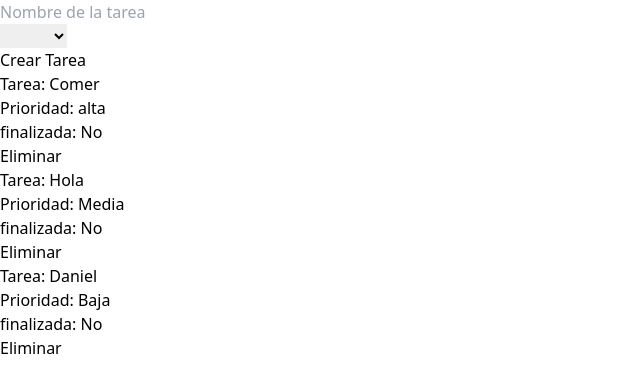
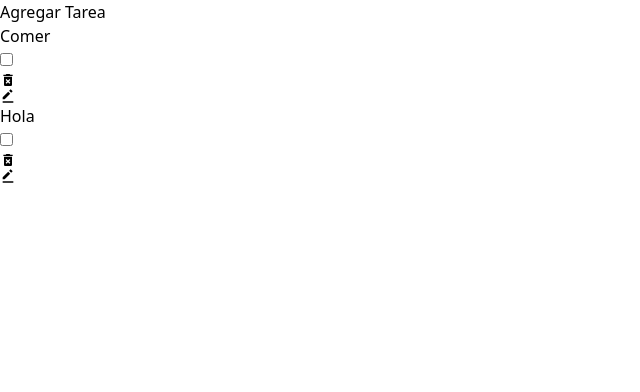
Before and after one commit to Dmedaura/ProyectoCRUD, a React (Vite) app: page / in a window 1280 px wide. Shown: the top 392 px of the page, without its empty margins (0-640 px from the left). Built offline with nearby package versions, Linux system fonts and the light colour scheme; data requests are answered from the project's data file.

Commit message:
Add files via upload

```diff
--- a/db.json
+++ b/db.json
@@ -1,21 +1,15 @@
 {
   "tareas": [
     {
-      "id": "e87c",
+      "id": "2b1e",
       "nombre": "Comer",
-      "prioridad": "alta",
+      "prioridad": "Media",
       "finalizada": false
     },
     {
-      "id": "67b6",
-      "prioridad": "Media",
+      "id": "f75a",
       "nombre": "Hola",
-      "finalizada": false
-    },
-    {
-      "id": "ba8b",
-      "nombre": "Daniel",
-      "prioridad": "Baja",
+      "prioridad": "Alta",
       "finalizada": false
     }
   ]
--- a/package.json
+++ b/package.json
@@ -12,7 +12,8 @@
   "dependencies": {
     "json-server": "^1.0.0-beta.3",
     "react": "^18.3.1",
-    "react-dom": "^18.3.1"
+    "react-dom": "^18.3.1",
+    "react-icons": "^5.4.0"
   },
   "devDependencies": {
     "@eslint/js": "^9.15.0",
--- a/src/App.tsx
+++ b/src/App.tsx
@@ -11,6 +11,7 @@ import TareasForm from "./Components/TareasForm";
 function App() {
   const [tareas, setTareas] = useState<ITareas[]>([]);
   const [nuevaTarea, setNuevaTarea] = useState({ nombre: "", prioridad: "" });
+  const [abrir, setAbrir] = useState<boolean>(false);
 
   const traerTareas = async () => {
     const res = await fetch("http://localhost:3000/tareas");
@@ -20,36 +21,15 @@ function App() {
 
   useEffect(() => {
     traerTareas();
-  }, []);
+  }, [abrir]);
 
   console.log(nuevaTarea);
 
-  // //Crear Tareas
-  // const crearTarea = async () => {
-  //   const nueva: ITareas = {
-  //     nombre: nuevaTarea.nombre,
-  //     prioridad: nuevaTarea.prioridad,
-  //     finalizada: false,
-  //   };
-  //   console.log(nueva);
-  //   try {
-  //     const respuesta = await POST<ITareas>(
-  //       "http://localhost:3000/tareas",
-  //       nueva
-  //     );
-  //     setTareas((prev) => [...prev, respuesta]); // Agrega la nueva tarea al estado
-  //     setNuevaTarea({ nombre: "", prioridad: "" }); // Limpia el formulario
-  //   } catch (error) {
-  //     console.error("Error creando la tarea:", error);
-  //   }
-  // };
-
-  //console.log(tareas)
-
   return (
     <>
-
-      <TareasForm setTareas={setTareas} />
+    <div className="p-2" >
+      <button className="rounded p-2 mb-4  bg-gray-800 text-white" onClick={() => setAbrir(!abrir)}>Agregar Tarea</button>
+      </div>
       <div>
         {tareas.map((tarea) => (
           <Tareas
@@ -62,6 +42,14 @@ function App() {
           />
         ))}
       </div>
+
+      {abrir && (
+        <div className="inset-0 fixed bg-black/10 flex items-center justify-center">
+          <div className="bg-white p-5 ">
+            <TareasForm setTareas={setTareas} setAbrir={setAbrir} metodo="POST"/>
+          </div>
+        </div>
+      )}
     </>
   );
 }
--- a/src/Components/Tareas.tsx
+++ b/src/Components/Tareas.tsx
@@ -1,6 +1,9 @@
-import React, { Dispatch, FC, SetStateAction } from 'react'
+import React, { Dispatch, FC, SetStateAction, useState } from 'react'
 import { ITareas } from '../types/ITareas'
 import { DELETE, PATCH } from '../services/Peticiones';
+import TareasForm from './TareasForm';
+import { BiSolidEditAlt } from "react-icons/bi";
+import { MdDeleteForever } from "react-icons/md";
 
 interface ITareasProps {
   id: number | string | undefined;
@@ -11,6 +14,7 @@ interface ITareasProps {
 }
 
 const Tareas: FC<ITareasProps> = ({ finalizada, nombre, prioridad, setTareas, id }) => {
+  const [abrir, setAbrir] = useState<boolean>(false);
 
   //Cambiar Tarea
   const actualizarTarea = async () => {
@@ -30,19 +34,47 @@ const Tareas: FC<ITareasProps> = ({ finalizada, nombre, prioridad, setTareas, id
     setTareas((tareas) => tareas.filter((tarea) => tarea.id !== id))
   }
 
+  const calcularColor = () => {
+    if (prioridad === "Alta" ) {
+      return "bg-red-600"
+    }
+    if (prioridad === "Media") {
+      return "bg-yellow-300"
+    }
+    if (prioridad === "Baja") {
+      return "bg-green-300"
+    }
+  }
+  const final = () => {
+    if (finalizada === true) {
+      return "line-through"
+    }
+  }
+
   return (
-    <div className="border p-4 mb-3 justify-between items-center flex">
+    <>
+    <div className={`border p-4 mb-3 justify-between items-center  flex ${calcularColor()}`}>
       <div>
-        <h2>Tarea: {nombre}</h2>
-        <h3>Prioridad: {prioridad}</h3>
+        <h2 className={`text-2xl ${final()}` }>{nombre}</h2>
+        {/* <h3>Prioridad: {prioridad}</h3> */}
         <div className='flex'>
-          <button onClick={() => actualizarTarea()}>finalizada: {finalizada ? 'Sí' : 'No'}</button>
+          <input type="checkbox" onClick={() => actualizarTarea()} checked={finalizada}/>
+
         </div>
       </div>
-      <div>
-        <button onClick={() => eliminarTarea(id)}>Eliminar</button>
+      <div className='flex flex-col items-center'>
+        <MdDeleteForever className="text-2xl" onClick={() => eliminarTarea(id)}/>
+        <BiSolidEditAlt onClick={() => setAbrir(!abrir)}/>
       </div>
     </div>
+    {abrir && (
+      <div className="inset-0 fixed bg-black/10 flex items-center justify-center">
+        <div className="bg-white p-5 ">
+          <TareasForm setTareas={setTareas} setAbrir={setAbrir} metodo='PATCH' id={id} nombre={nombre} prioridad={prioridad}/>
+        </div>
+      </div>
+
+    )}</>
   )
 }
 
--- a/src/Components/TareasForm.tsx
+++ b/src/Components/TareasForm.tsx
@@ -1,21 +1,30 @@
 import { ChangeEvent, Dispatch, FC, SetStateAction, useState } from "react";
-import { POST } from "../services/Peticiones";
+import { PATCH, POST } from "../services/Peticiones";
 import { IPersona } from "../types/IPersona";
 import { ITareas } from "../types/ITareas";
 
 interface ITareasForm {
-  id?: string;
+  id?: string | number | undefined;
   nombre?: string;
   prioridad?: string;
   finalizada?: boolean;
-  setTareas?: Dispatch<SetStateAction<ITareas[]>>;
+  setTareas: Dispatch<SetStateAction<ITareas[]>>;
+  metodo: string;
+  setAbrir: Dispatch<SetStateAction<boolean>>;
 }
 
-const TareasForm: FC<ITareasForm> = ({ setTareas }) => {
+const TareasForm: FC<ITareasForm> = ({
+  setTareas,
+  setAbrir,
+  metodo,
+  id,
+  prioridad,
+  nombre,
+}) => {
   //const [nuevaTarea, setNuevaTarea] = useState({nombre: "",prioridad: ""})
   const [values, setValues] = useState<ITareas>({
-    prioridad: "",
-    nombre: "",
+    prioridad: prioridad ? prioridad : "",
+    nombre: nombre ? nombre : "",
     finalizada: false,
   });
 
@@ -29,19 +38,29 @@ const TareasForm: FC<ITareasForm> = ({ setTareas }) => {
     }));
   };
 
-
-
   const handleSubmit = async () => {
-    const nueva: ITareas= {
+    const nueva: ITareas = {
       nombre: values.nombre,
       prioridad: values.prioridad,
       finalizada: false,
     };
-
-    setValues({ nombre: "", prioridad: "",finalizada: false }); // Limpia el formulario
+    if (metodo === "POST") {
+      setValues({ nombre: "", prioridad: "", finalizada: false }); // Limpia el formulario
       const res = await POST("http://localhost:3000/tareas", nueva);
       setTareas((prev) => [...prev, res]); // Agrega la nueva tarea al estado
       console.log(res);
+      setAbrir(false);
+    } else if (metodo === "PATCH") {
+      setValues({ nombre: "", prioridad: "", finalizada: false }); // Limpia el formulario
+      const res = await PATCH(`http://localhost:3000/tareas/${id}`, nueva);
+      //setTareas((prev) => [...prev, res]); // Agrega la nueva tarea al estado
+      setTareas((prev) =>
+        prev.map((t) => (t.id === id ? { ...t, ...{ nombre: nueva.nombre, prioridad: nueva.prioridad } } : t))
+      );
+      console.log(res);
+      setAbrir(false);
+    }
+
 
     //setNuevaTarea ({nombre: values.nombre,prioridad: values.prioridad}); // Actualiza la lista de tareas
   };
@@ -72,10 +91,11 @@ const TareasForm: FC<ITareasForm> = ({ setTareas }) => {
             <option value="Alta">Alta</option>
           </select>
         </div>
-
       </form>
       <div>
-        <button onClick={handleSubmit} className="bg-blue-500 rounded ">Crear Tarea</button>
+        <button onClick={handleSubmit} className="bg-blue-500 rounded ">
+          Crear Tarea
+        </button>
       </div>
     </div>
   );
```
Also changed, not shown: 1 other file (tests, documents, lock files or other folders). Lines whose indentation alone changed are shown as unchanged.
